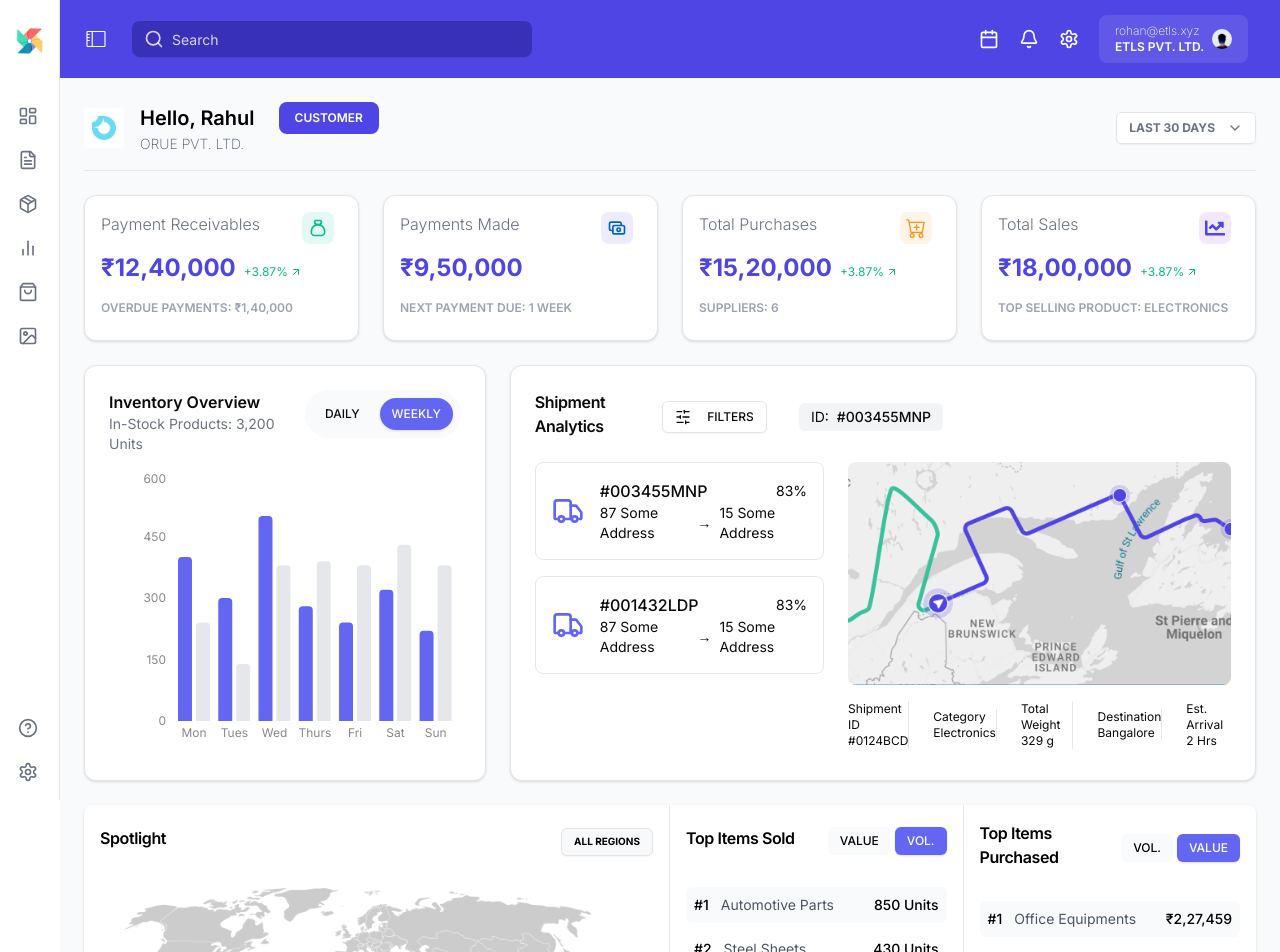
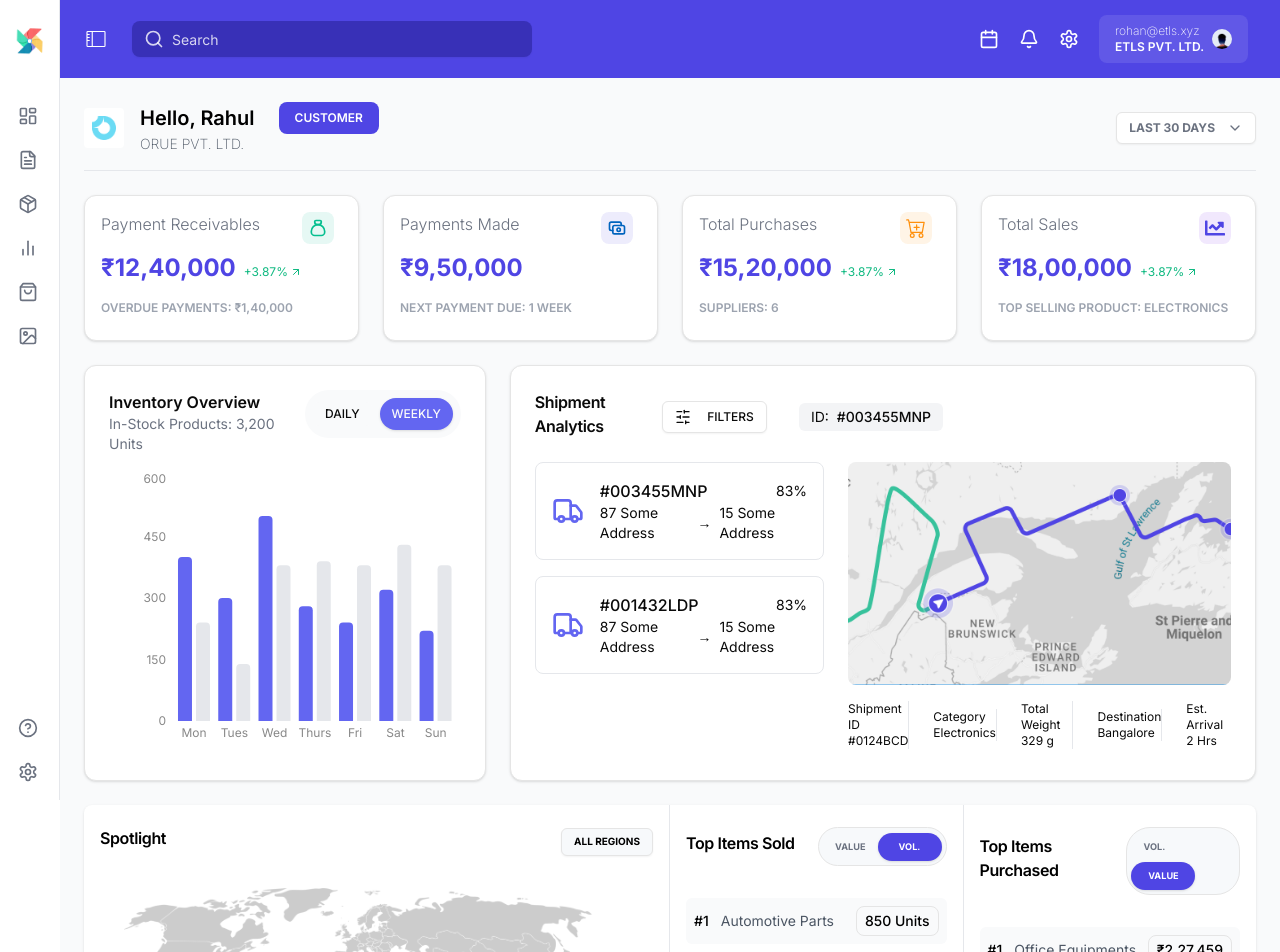
Before and after one commit to AshwiniParaye1/Dashboard, a Next.js app: page / in a window 1280 px wide. Shown: the top 952 px of the page. Built offline with nearby package versions, Linux system fonts and the light colour scheme.

Commit message:
fixed buttons

```diff
--- a/components/dashboard/top-items.tsx
+++ b/components/dashboard/top-items.tsx
@@ -30,37 +30,37 @@ export function TopItems({ title, type }: TopItemsProps) {
         <CardTitle className="text-base font-semibold">{title}</CardTitle>
         <div className="flex gap-1">
           {type === "sold" ? (
-            <>
+            <div className="rounded-3xl bg-[#F7F9FB] p-1 border border-neutral-200">
               <Button
                 variant="ghost"
                 size="sm"
-                className="h-7 px-3 py-1.5 text-xs font-medium bg-gray-50 hover:bg-gray-100"
+                className="h-7 py-2 text-[9.17px] font-bold text-gray-500"
               >
                 VALUE
               </Button>
               <Button
                 size="sm"
-                className="h-7 px-3 py-1.5 text-xs font-medium bg-[#6366F1] hover:bg-[#5355E2] text-white"
+                className="h-7 w-16 px-3 py-2 text-[9.17px] font-bold rounded-3xl bg-[#4F45E4] hover:bg-[#5355E2] text-white"
               >
                 VOL.
               </Button>
-            </>
+            </div>
           ) : (
-            <>
+            <div className="rounded-3xl bg-[#F7F9FB] p-1 border border-neutral-200">
               <Button
                 variant="ghost"
                 size="sm"
-                className="h-7 px-3 py-1.5 text-xs font-medium bg-gray-50 hover:bg-gray-100"
+                className="h-7 py-2 text-[9.17px] font-bold text-gray-500"
               >
                 VOL.
               </Button>
               <Button
                 size="sm"
-                className="h-7 px-3 py-1.5 text-xs font-medium bg-[#6366F1] hover:bg-[#5355E2] text-white"
+                className="h-7 w-16 px-3 py-2 text-[9.17px] font-bold rounded-3xl bg-[#4F45E4] hover:bg-[#5355E2] text-white"
               >
                 VALUE
               </Button>
-            </>
+            </div>
           )}
         </div>
       </CardHeader>
@@ -77,7 +77,9 @@ export function TopItems({ title, type }: TopItemsProps) {
                 <span className="text-sm font-medium">#{item.rank}</span>
                 <span className="text-sm text-gray-600">{item.name}</span>
               </div>
-              <span className="text-sm font-medium">{item.value}</span>
+              <span className="text-sm  border border-neutral-200 pl-2 pr-2 pt-1 pb-1 rounded-lg font-medium">
+                {item.value}
+              </span>
             </div>
           ))}
         </div>
```
